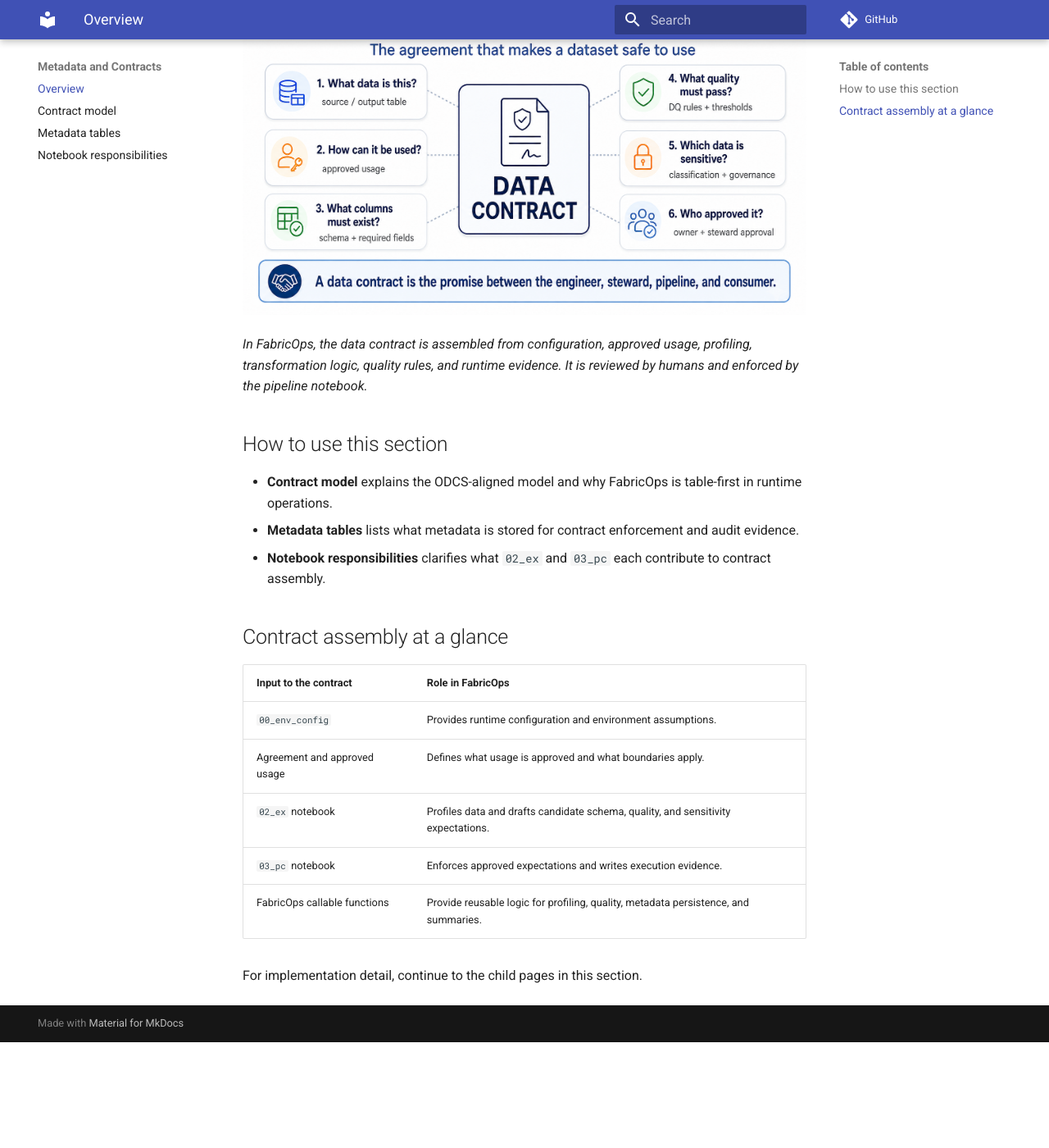
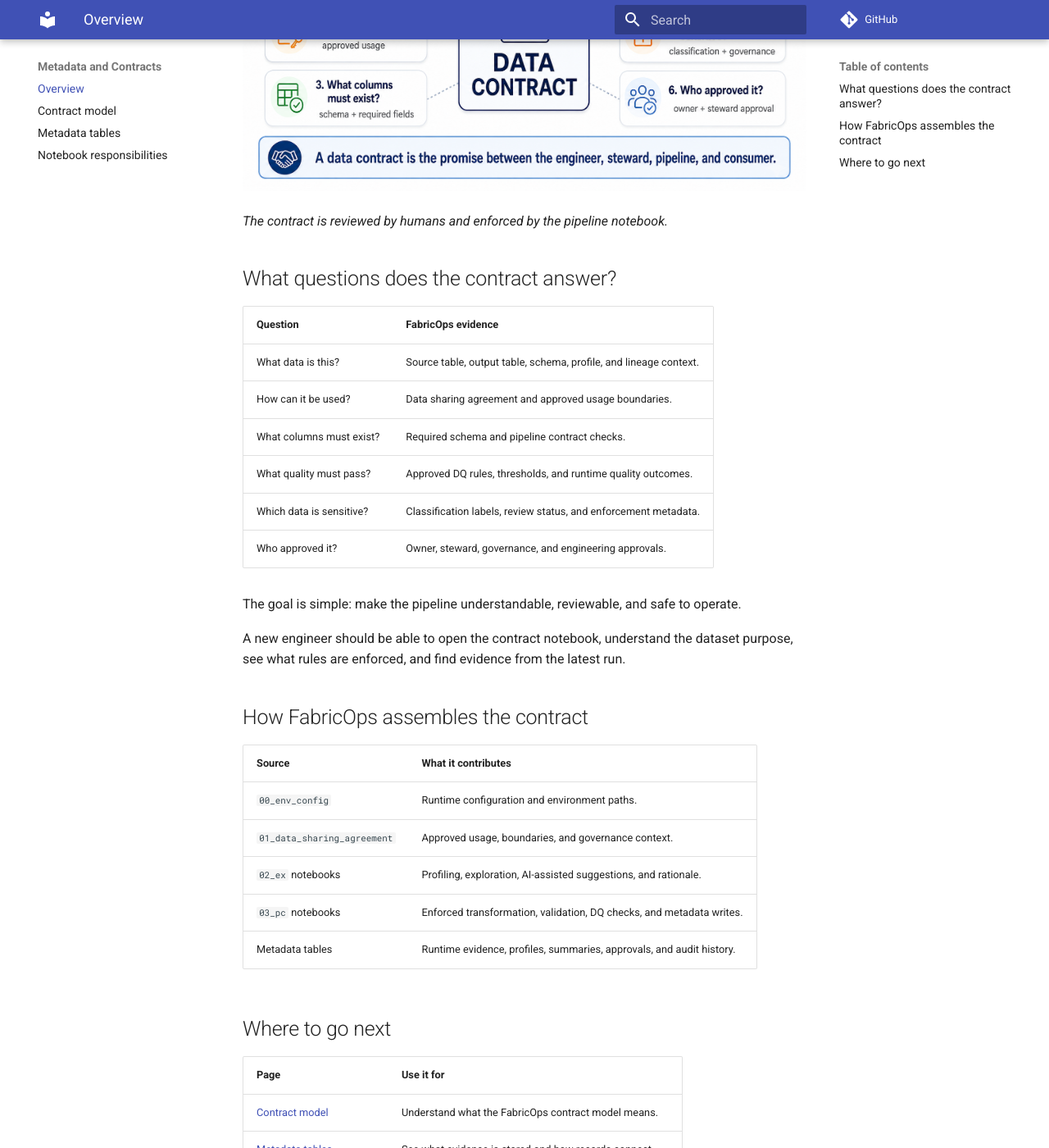
Before and after one commit to Voycepeh/fabric-data-product-framework, an MkDocs documentation site: the page built from docs/metadata-and-contracts.md, in a window 1280 px wide and 1400 px high, scrolled down 516 px. Shown: the whole window at 82% size. Built offline with MkDocs 1.6.1 and Material for MkDocs 9.7.7, drawn with Linux system fonts in a browser that asks for light colours; comment, search, counter and statistics services are not loaded; before the commit the page ends 1787 px from its top, so only the background shows below that; some of the changed text lies outside the part shown.

Commit message:
docs: simplify metadata and contracts landing page

```diff
--- a/docs/metadata-and-contracts.md
+++ b/docs/metadata-and-contracts.md
@@ -1,33 +1,44 @@
 # Metadata and Contracts
 
-FabricOps treats a data contract as an assembled operating agreement, not a single file or a single software module.
+A data contract is the agreement that makes a dataset safe to use.
 
-In practice, the contract is built from:
-
-- `00_env_config` runtime configuration
-- agreement and approved usage
-- `02_ex` exploration notebook outputs
-- `03_pc` pipeline contract notebook logic
-- FabricOps callable functions used by the notebooks
+In FabricOps, the contract is assembled from configuration, approved usage, profiling results, quality rules, sensitivity classification, transformation logic, and runtime evidence produced by the notebooks.
 
 ![FabricOps data contract assembly](assets/data-contract.png)
 
-*In FabricOps, the data contract is assembled from configuration, approved usage, profiling, transformation logic, quality rules, and runtime evidence. It is reviewed by humans and enforced by the pipeline notebook.*
+*The contract is reviewed by humans and enforced by the pipeline notebook.*
 
-## How to use this section
+## What questions does the contract answer?
 
-- **Contract model** explains the ODCS-aligned model and why FabricOps is table-first in runtime operations.
-- **Metadata tables** lists what metadata is stored for contract enforcement and audit evidence.
-- **Notebook responsibilities** clarifies what `02_ex` and `03_pc` each contribute to contract assembly.
+| Question | FabricOps evidence |
+| --- | --- |
+| What data is this? | Source table, output table, schema, profile, and lineage context. |
+| How can it be used? | Data sharing agreement and approved usage boundaries. |
+| What columns must exist? | Required schema and pipeline contract checks. |
+| What quality must pass? | Approved DQ rules, thresholds, and runtime quality outcomes. |
+| Which data is sensitive? | Classification labels, review status, and enforcement metadata. |
+| Who approved it? | Owner, steward, governance, and engineering approvals. |
 
-## Contract assembly at a glance
+The goal is simple: make the pipeline understandable, reviewable, and safe to operate.
 
-| Input to the contract | Role in FabricOps |
+A new engineer should be able to open the contract notebook, understand the dataset purpose, see what rules are enforced, and find evidence from the latest run.
+
+## How FabricOps assembles the contract
+
+| Source | What it contributes |
 | --- | --- |
-| `00_env_config` | Provides runtime configuration and environment assumptions. |
-| Agreement and approved usage | Defines what usage is approved and what boundaries apply. |
-| `02_ex` notebook | Profiles data and drafts candidate schema, quality, and sensitivity expectations. |
-| `03_pc` notebook | Enforces approved expectations and writes execution evidence. |
-| FabricOps callable functions | Provide reusable logic for profiling, quality, metadata persistence, and summaries. |
+| `00_env_config` | Runtime configuration and environment paths. |
+| `01_data_sharing_agreement` | Approved usage, boundaries, and governance context. |
+| `02_ex` notebooks | Profiling, exploration, AI-assisted suggestions, and rationale. |
+| `03_pc` notebooks | Enforced transformation, validation, DQ checks, and metadata writes. |
+| Metadata tables | Runtime evidence, profiles, summaries, approvals, and audit history. |
 
-For implementation detail, continue to the child pages in this section.
+## Where to go next
+
+| Page | Use it for |
+| --- | --- |
+| [Contract model](metadata-and-contracts/contract-model.md) | Understand what the FabricOps contract model means. |
+| [Metadata tables](metadata-and-contracts/metadata-tables.md) | See what evidence is stored and how records connect. |
+| [Notebook responsibilities](metadata-and-contracts/notebook-responsibilities.md) | Understand which notebook owns each contract task. |
+| [Data quality rules system](workflows/data-quality-rules-system.md) | Turn approved expectations into enforceable checks. |
+| [Data quality architecture](architecture/data-quality-architecture.md) | Understand how quality enforcement fits the architecture. |
```
Also changed, not shown: docs/metadata-and-contracts/contract-model.md (+4 -0 lines), docs/metadata-and-contracts/metadata-tables.md (+2 -0 lines), docs/metadata-and-contracts/notebook-responsibilities.md (+2 -0 lines).
